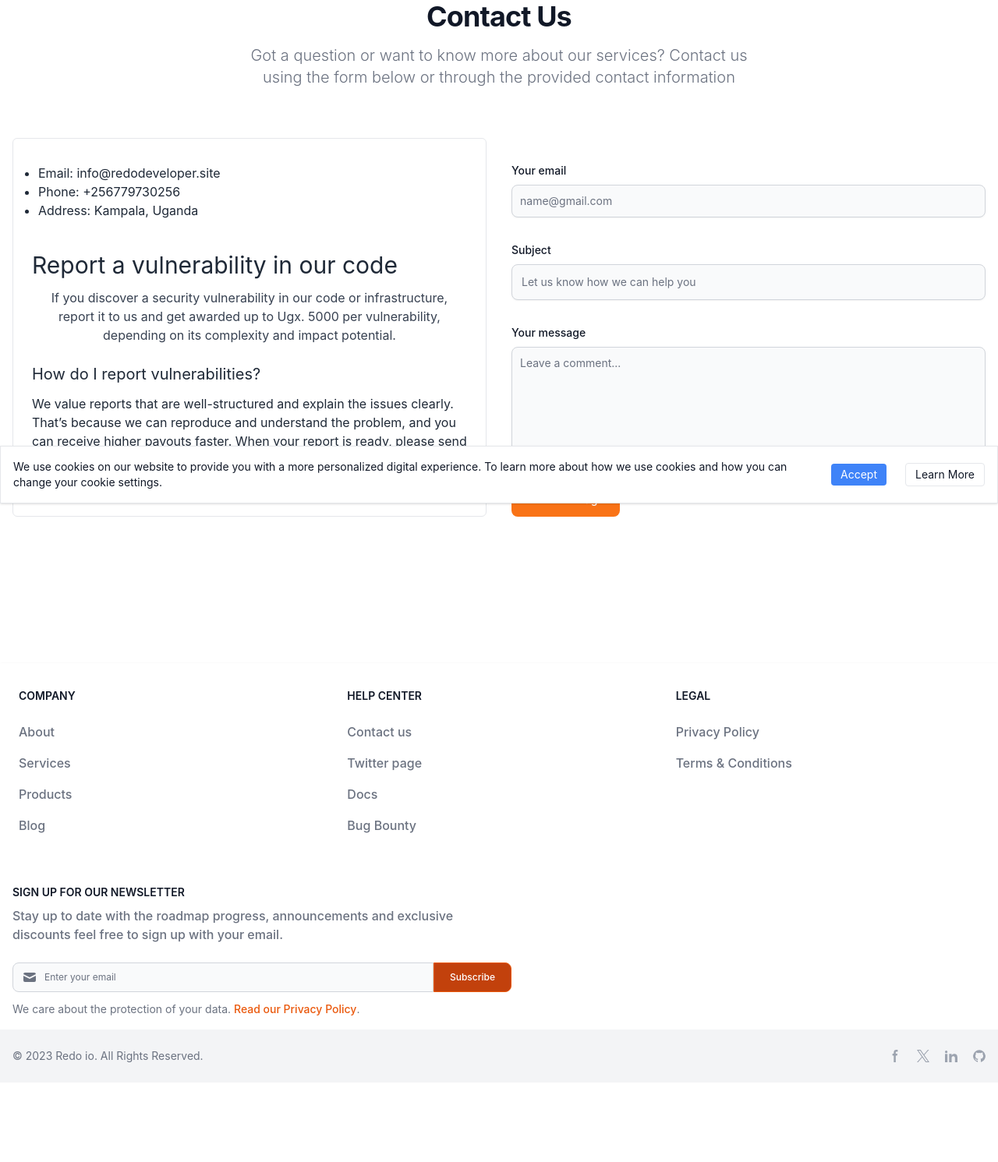
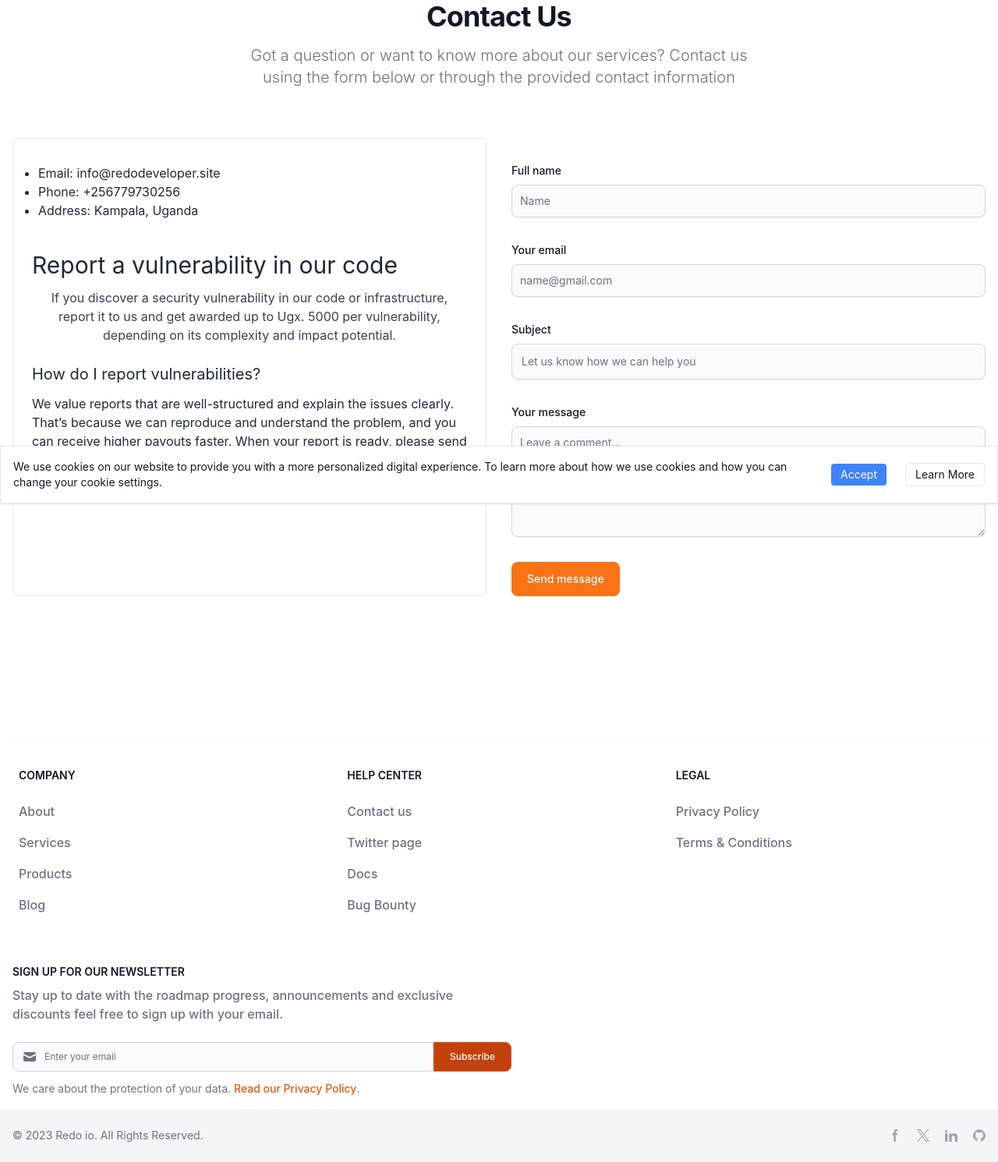
Before and after one commit to Theetawee/redodevelopers_site, a Django app: page /contact/ in a window 1280 px wide. Shown: the part 154-1645 px from the top of the page at 78% size. Before the commit the page ends 1517 px from the top, so only its background shows below. Run offline with Django 4.2, Linux system fonts and the light colour scheme; style sheets or scripts are compiled from the project's sources.

Commit message:
Update contact.html

```diff
--- a/templates/main/contact.html
+++ b/templates/main/contact.html
@@ -42,6 +42,21 @@ Redo io{% endblock %} {% block content %} {% load static %}
 					method="post"
 					class="space-y-8">
 					{% csrf_token %}
+                    <div>
+						<label
+							for="name"
+							class="block mb-2 text-sm font-medium text-gray-900 dark:text-gray-300"
+							>Full name</label
+						>
+						<input
+							type="type"
+							name="name"
+							id="name"
+							class="shadow-sm bg-gray-50 border border-gray-300 text-gray-900 text-sm rounded-lg focus:ring-primary-500 focus:border-primary-500 block w-full p-2.5 dark:bg-gray-700 dark:border-gray-600 dark:placeholder-gray-400 dark:text-white dark:focus:ring-primary-500 dark:focus:border-primary-500 dark:shadow-sm-light"
+							placeholder="Name"
+							required />
+					</div>
+
 					<div>
 						<label
 							for="email"
```
